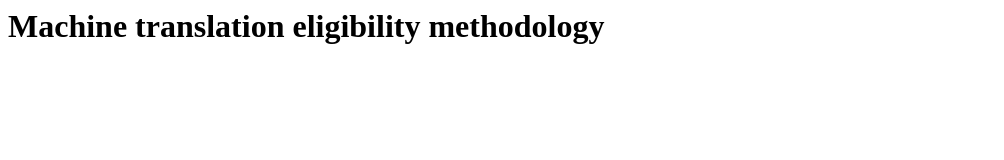
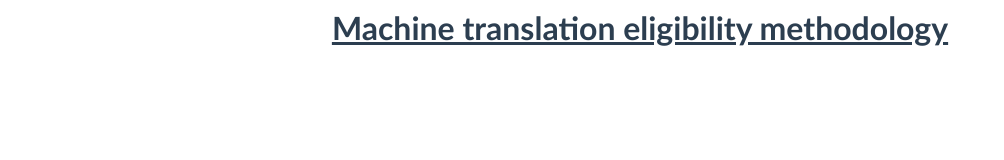
Before and after one commit to manzurpaula/manzurpaula.github.io, a plain HTML site: page index.html in a window 1280 px wide. Shown: the whole page, without its empty margins (0-1004 px from the left). Drawn offline with Linux system fonts and the light colour scheme.

Commit message:
Formatting

```diff
--- a/index.html
+++ b/index.html
@@ -1 +1,3 @@
-<h1>Machine translation eligibility methodology</h1>
+<h1 style="text-align:center"><span style="color:#2c3e50"><u><span style="font-family:Trebuchet MS,Helvetica,sans-serif">Machine translation eligibility methodology</span></u></span></h1>
+
+<p>&nbsp;</p>
```
